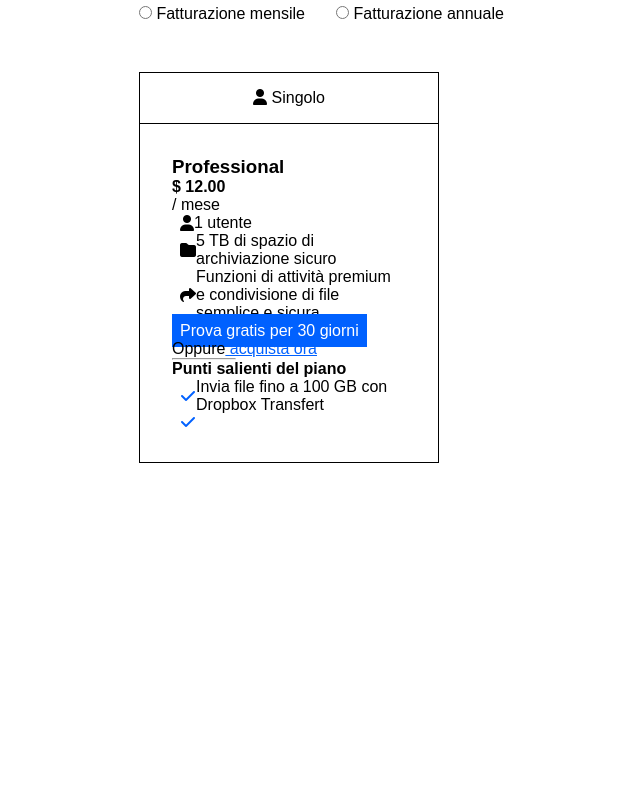
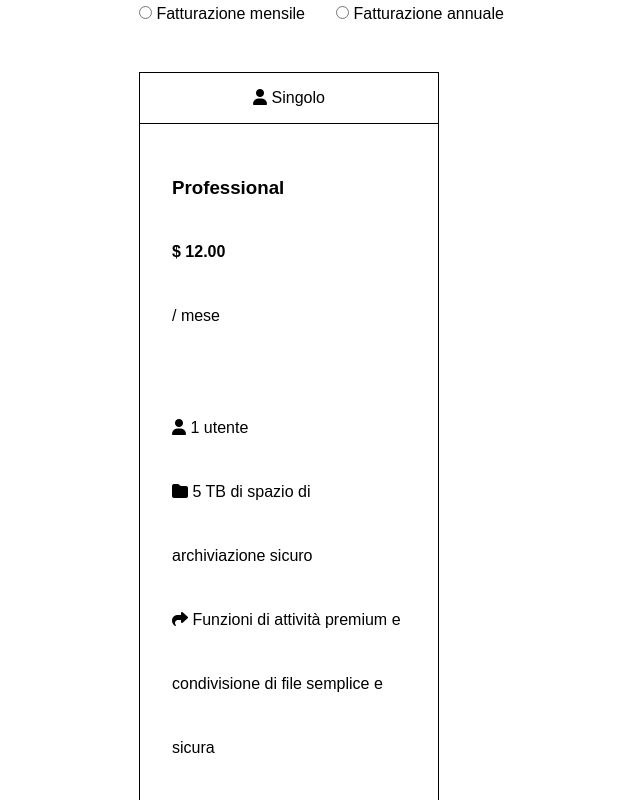
Before and after one commit to LucaBonifazio/htmlcss-dropbox, a plain HTML site: page index.html in a window 1280 px wide. Shown: the part 1000-1800 px from the top of the page, without its empty margins (1-641 px from the left). Before the commit the page ends 1463 px from the top, so only its background shows below. Drawn offline with Linux system fonts and the light colour scheme.

Commit message:
fix line heigth

```diff
--- a/css/style.css
+++ b/css/style.css
@@ -74,7 +74,7 @@ header {
     margin: 0 2em;
 }
 
-li {
+.navbar li {
     display: flex;
 	align-items: center;
 	margin: 0 .5em;
@@ -161,6 +161,7 @@ li a{
 
 .column-content{
     padding: 2em;
+    line-height: 4em;
 }
 
 .normal-link{
@@ -170,6 +171,8 @@ li a{
 
 hr{
     width: 4em;
+    margin-top: 3em;
+    margin-bottom: 3em;
 }
 
 .fa-check{
@@ -178,4 +181,6 @@ hr{
 
 .column-ul{
     list-style: none;
+    margin-top: 3em;
+    margin-bottom: 3em;
 }
--- a/index.html
+++ b/index.html
@@ -84,7 +84,7 @@
                     <h4>Punti salienti del piano</h4>
                     <ul class="column-ul">
                         <li><i class="fa-solid fa-check"></i> Invia file fino a 100 GB con Dropbox Transfert</li>
-                        <li><i class="fa-solid fa-check"></i></li>
+                        <li><i class="fa-solid fa-check"></i> Cartelle online su dispositivi mobili</li>
                     </ul>
 
                 </div>
```
